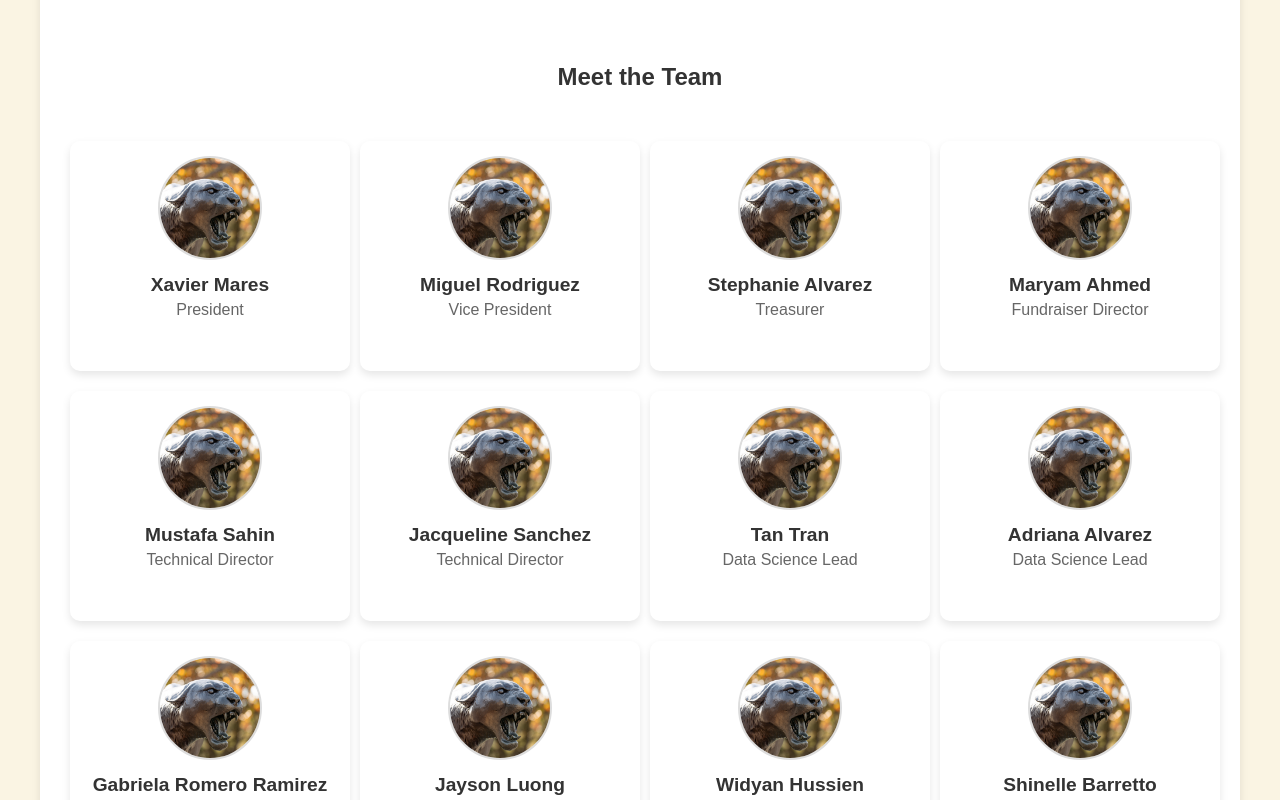
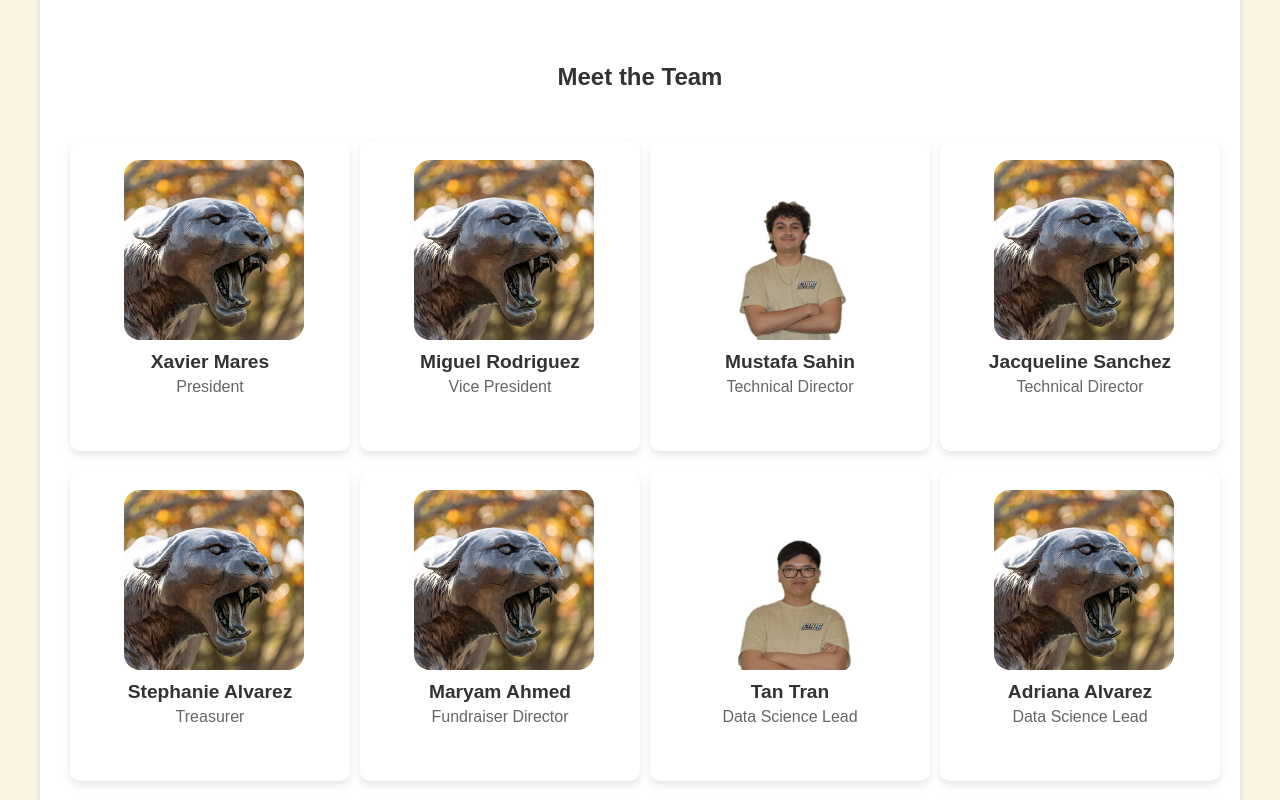
Before and after one commit to coogchallengers/coogchallengers.github.io, a React (Create React App) app: page / in a window 1280 px wide. Shown: the part 2400-3200 px from the top of the page. Built offline with nearby package versions, Linux system fonts and the light colour scheme.

Commit message:
made the officer images bigger

```diff
--- a/src/components/Home/Home.css
+++ b/src/components/Home/Home.css
@@ -265,7 +265,7 @@ section h2 {
 .officer {
     width: 100%; /* use the full grid cell width */
     max-width: 250px; /* ensure consistent width */
-    min-height: 150px; /* ensure consistent height */
+    min-height: 280px; /* ensure consistent height */
     text-align: center;
     padding: 15px;
     background-color: white;
@@ -554,3 +554,17 @@ html {
   }
 
 }
+
+.profile-container {
+  width: 180px;
+  height: 180px;
+  margin: 0 auto 15px auto;
+}
+
+.officer-img {
+  width: 100%;
+  height: 100%;
+  border-radius: 20px;
+  object-fit: cover;
+  border: 4px solid transparent;
+}
--- a/src/components/Home/Home.js
+++ b/src/components/Home/Home.js
@@ -190,6 +190,21 @@ function Home() {
                                     linkedin:"https://www.linkedin.com/in/miguel-rodriguez302002 "
                                 },
                                 {
+                                    name: "Mustafa Sahin",
+                                    role: "Technical Director",
+                                    img: "/images/officers_pfp/2025/mustafa.png",
+                                    email: "mesahin2@cougarnet.uh.edu",
+                                    linkedin:"http://linkedin.com/in/mustafa-sahin03"
+                                },
+                                {
+                                    name: "Jacqueline Sanchez",
+                                    role: "Technical Director",
+                                    img: "/images/officers_pfp/2025/shasta.jpg",
+                                    email: "jsanchez75@uh.edu",
+                                    linkedin:"https://www.linkedin.com/in/jacquelinesa7/"
+                                },
+
+                                {
                                     name: "Stephanie Alvarez",
                                     role: "Treasurer",
                                     img: "/images/officers_pfp/2025/shasta.jpg",
@@ -203,25 +218,10 @@ function Home() {
                                     email: "ahmedmaryam689@gmail.com",
                                     linkedin:"https://www.linkedin.com/in/maryam-ahmed-54b471215?utm_source=share&utm_campaign=share_via&utm_content=profile&utm_medium=ios_app"
                                 },
-
-                                {
-                                    name: "Mustafa Sahin",
-                                    role: "Technical Director",
-                                    img: "/images/officers_pfp/2025/shasta.jpg",
-                                    email: "mesahin2@cougarnet.uh.edu",
-                                    linkedin:"http://linkedin.com/in/mustafa-sahin03"
-                                },
-                                {
-                                    name: "Jacqueline Sanchez",
-                                    role: "Technical Director",
-                                    img: "/images/officers_pfp/2025/shasta.jpg",
-                                    email: "jsanchez75@uh.edu",
-                                    linkedin:"https://www.linkedin.com/in/jacquelinesa7/"
-                                },
                                 {
                                     name: "Tan Tran",
                                     role: "Data Science Lead",
-                                    img: "/images/officers_pfp/2025/shasta.jpg",
+                                    img: "/images/officers_pfp/2025/tan.png",
                                     email: "thtran39@cougarnet.uh.edu",
                                     linkedin:"https://www.linkedin.com/in/tan-h-tran/"
                                 },
@@ -235,7 +235,7 @@ function Home() {
                                 {
                                     name: "Gabriela Romero Ramirez",
                                     role: "Data Structure Lead",
-                                    img: "/images/officers_pfp/2025/shasta.jpg",
+                                    img: "/images/officers_pfp/2025/gaby.png",
                                     email: "email.com",
                                     linkedin: "http://linkedin.com/in/gabriela-romero-ramirez"
 
@@ -243,14 +243,14 @@ function Home() {
                                 {
                                     name: "Jayson Luong",
                                     role: "Data Structure Lead",
-                                    img: "/images/officers_pfp/2025/shasta.jpg",
+                                    img: "/images/officers_pfp/2025/jayson.png",
                                     email: "jkluong2@cougarnet.uh.edu",
                                     linkedin: "https://www.linkedin.com/in/jaysonluong/"
                                 },
                                 {
                                     name: "Widyan Hussien",
                                     role: "Data Structure Lead",
-                                    img: "/images/officers_pfp/2025/shasta.jpg",
+                                    img: "/images/officers_pfp/2025/widyan.png",
                                     email: "whussien@cougarnet.uh.edu",
                                     linkedin: "https://www.linkedin.com/in/widyan-hussien"
                                 },
@@ -265,7 +265,7 @@ function Home() {
                                 {
                                     name: "Jacqueline Tran",
                                     role: "Event Coordinator",
-                                    img: "/images/officers_pfp/2025/shasta.jpg",
+                                    img: "/images/officers_pfp/2025/jackie.png",
                                     email: "Jatran7@cougarnet.uh.edu",
                                     linkedin:"https://www.linkedin.com/in/jacqueline-tran-319a28288?utm_source=share&utm_campaign=share_via&utm_content=profile&utm_medium=ios_app"
                                 },
@@ -279,14 +279,14 @@ function Home() {
                                 {
                                     name: "Abigail Bradshaw ",
                                     role: "Creative Director",
-                                    img: "/images/officers_pfp/2025/shasta.jpg",
+                                    img: "/images/officers_pfp/2025/abby.png",
                                     linkedin: "https://www.linkedin.com/in/abigail-bradshaw/",
                                     email: "aabradsh@cougarnet.uh.edu"
                                 },
                                 {
                                     name: "Sam Khudairi",
                                     role: "Engagement & Outreach Director",
-                                    img: "/images/officers_pfp/2025/shasta.jpg",
+                                    img: "/images/officers_pfp/2025/sam.png",
                                     email: "sskhudai@cougarnet.uh.edu",
                                     linkedin: "www.linkedin.com/in/sam-khudairi-b51b74317"
                                 }
```
Lines whose indentation alone changed are shown as unchanged.
